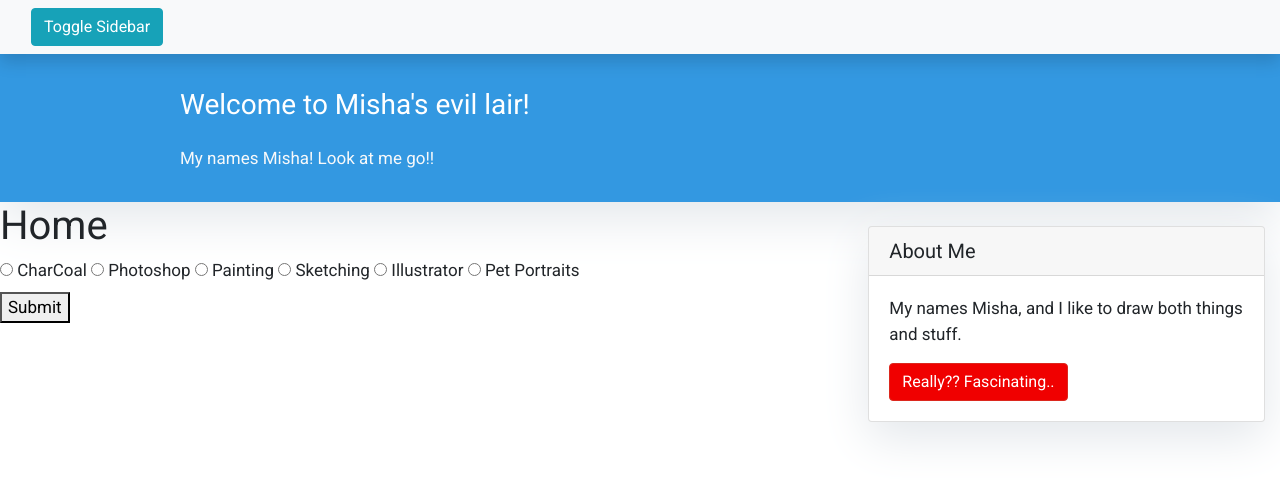
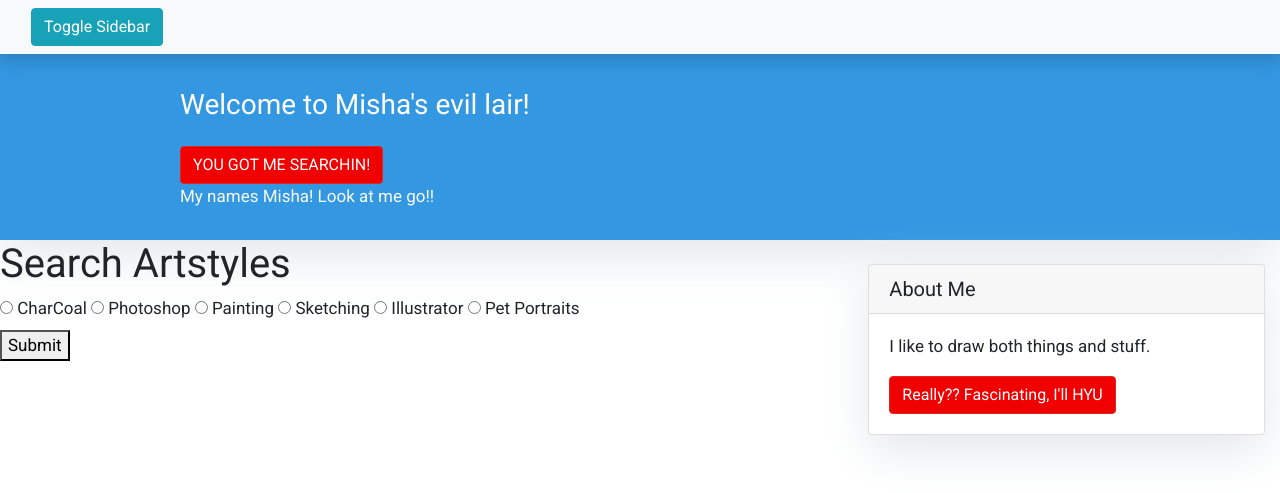
Before and after one commit to ONLYDOWNDOGS/mishasite, a Django app: page / in a window 1280 px wide. Shown: the top 493 px of the page. Run offline with Django 3.2, Linux system fonts and the light colour scheme; some libraries are stand-ins or nearby versions.

Commit message:
Fixed yet another broken stylesheet link, reworded some things, removed unneeded code from other project.

```diff
--- a/base/finearts/static/finearts/css/style_homepage.css
+++ b/base/finearts/static/finearts/css/style_homepage.css
@@ -0,0 +1,3 @@
+body {
+    font-size: 10px;
+}
--- a/base/finearts/templates/finearts/homepage.html
+++ b/base/finearts/templates/finearts/homepage.html
@@ -3,12 +3,12 @@
 
 
 {% block style %}
-	<link href="{% static 'finearts/css/style_homepage' %}" rel="stylesheet" media="screen">
+	<link href="{% static 'finearts/css/style_homepage.css' %}" rel="stylesheet" media="screen">
 	<title>Homepage</title>
 {% endblock style %}
 
 {% block content %}
-<h1>Home</h1>
+<h1>Search Artstyles</h1>
 <form action="{% url 'search_results' %}" method="get">
 	<div>
 		<input type="radio" id="charcoal" name="q" type="text" value="0">
--- a/base/finearts/templates/finearts/search_results.html
+++ b/base/finearts/templates/finearts/search_results.html
@@ -9,7 +9,7 @@
 
 {% block content %}
 	<a href="{% url 'home' %}"
-		<h1>Home</h1>
+		<h1>Search</h1>
 	</a>
 	<h1>Portfolio</h1>
 	<ul>
--- a/base/templates/base.html
+++ b/base/templates/base.html
@@ -24,19 +24,16 @@
     <!-- Navigation -->
     <nav class="navbar navbar-expand-lg navbar-light bg-light shadow" id="mainNav">
       <div class="container-fluid" id="mainNavBar">
-        {% block homebutton %} {% endblock homebutton %}
         <button type="button" id="sidebarCollapse" class="btn btn-info">
           <i class="fas fa-align-left"></i>
           <span>Toggle Sidebar</span>
         </button>
         <div class="collapse navbar-collapse" id="navbarResponsive">
-          {% block urlnavbar %} {% endblock urlnavbar %}
         </div>
       </div>
     </nav>
     {% include 'toppingsnsides.html' %}
     {% block navbar %} {% endblock navbar %}
-    {% block sidebar %} {% endblock sidebar %}
     {% block sidenote %} {% endblock sidenote %}
     {% block content %}
     <!-- Content Goes here -->
--- a/base/templates/toppingsnsides.html
+++ b/base/templates/toppingsnsides.html
@@ -14,6 +14,7 @@
       <div class=" col-md-8 col-md-10 mx-auto">
         <div class="site-heading">
           <h3 class=" site-heading my-4 mt-3 text-white"> Welcome to Misha's evil lair! </h3>
+          <a href="{% url 'home' %}" class="btn btn-danger">YOU GOT ME SEARCHIN!</a>
           <p class="text-light">My names Misha! Look at me go!! &nbsp
           </p>
         </div>
@@ -30,9 +31,9 @@
   <div class="card my-4">
     <h5 class="card-header">About Me</h5>
     <div class="card-body">
-      <p class="card-text"> My names Misha, and I like to draw both things and stuff.</p>
-      <a href="#"
-        class="btn btn-danger">Really?? Fascinating..</a>
+      <p class="card-text">I like to draw both things and stuff.</p>
+      <a href="{% url 'contact' %}"
+        class="btn btn-danger">Really?? Fascinating, I'll HYU</a>
     </div>
   </div>
 </div>
```
